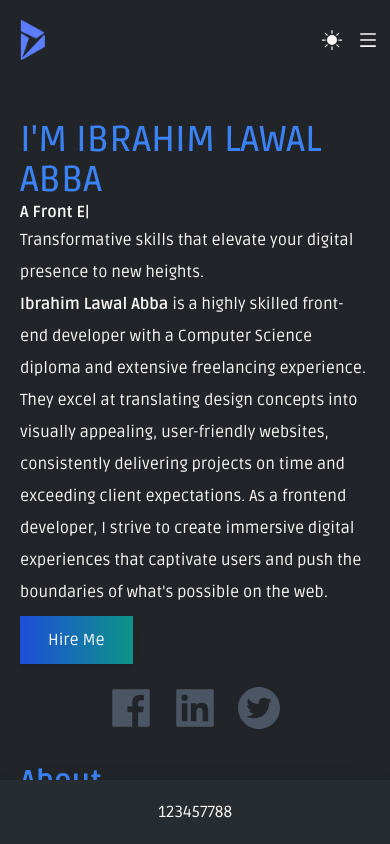
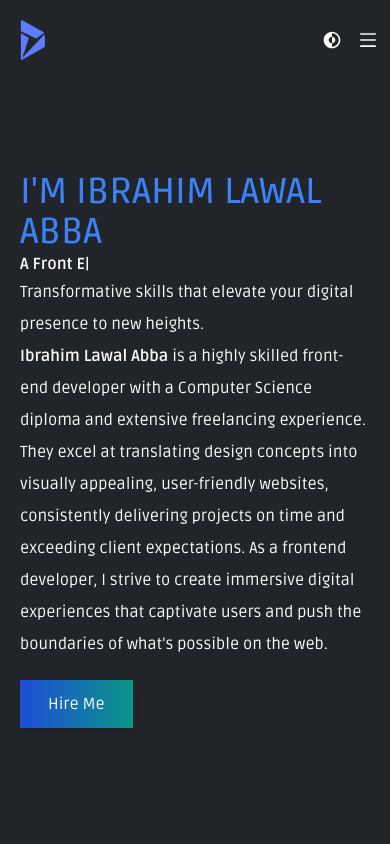
Before and after one commit to Abbalolo/Portfolio, a React (Vite) app: page / in a window 390 px wide. Shown: the top 844 px of the page. Built offline with nearby package versions, Linux system fonts and the light colour scheme.

Commit message:
new fetures

```diff
--- a/src/components/footer/Footer.jsx
+++ b/src/components/footer/Footer.jsx
@@ -1,13 +1,57 @@
-import { useState } from "react"
-
+import { AiFillGithub, AiFillInstagram } from "react-icons/ai";
+import { useEffect } from "react";
+import { useState } from "react";
+import { AiFillFacebook, AiFillLinkedin, AiFillTwitterCircle } from "react-icons/ai"
+import { Link } from "react-router-dom"
 
 function Footer() {
 
+  const [scrolling, setScrolling] = useState(false);
+
+  useEffect(() => {
+    const handleScroll = () => {
+      if (window.scrollY > 100) {
+        setScrolling(true);
+      } else {
+        setScrolling(false);
+      }
+    };
+
+    window.addEventListener('scroll', handleScroll);
+    return () => {
+      window.removeEventListener('scroll', handleScroll);
+    };
+  }, []);
+
 
   return (
-    <section className="bg-[#272c30] md:hidden dark:bg-[#f9f7f6] text-[#f9f7f6] dark:text-[#545454] w-full  p-5 text-center fixed bottom-0 shadow-2xl">
-     123457788
-    </section>
+    <>
+    <footer className={ scrolling ?`bg-[#272c30] dark:bg-[#f9f7f6] text-[#f9f7f6] dark:text-[#545454] w-full p-3 text-center fixed bottom-0 shadow-2xl md:hidden` : `hidden`}>
+     <div
+
+      className="flex text-2xl md:hidden justify-around gap-4  text-gray-600"
+    >
+      <Link target="_blank" to="https://web.facebook.com/lolo.fundz/">
+        <AiFillFacebook className="hover:text-blue-700 duration-300" />
+      </Link>
+      <Link
+        target="_blank"
+        to="https://www.linkedin.com/in/ibrahim-lawal-2772a8243/"
+      >
+        <AiFillLinkedin className="hover:text-blue-500 duration-300" />
+      </Link>
+      <Link target="_blank" to="https://twitter.com/Ibrahim46284657">
+        <AiFillTwitterCircle className="hover:text-blue-300 duration-300" />
+      </Link>
+      <Link target="_blank" to="https://github.com/Abbalolo">
+      <AiFillGithub className="hover:text-white duration-300" />
+      </Link>
+      <Link target="_blank" to="https://instagram.com/lohloh009?igshid=OGQ5ZDc2ODk2ZA==">
+      <AiFillInstagram className="hover:text-red-300 duration-300" />
+      </Link>
+    </div>
+    </footer>
+    </>
   )
 }
 
--- a/src/components/header/Header.jsx
+++ b/src/components/header/Header.jsx
@@ -1,3 +1,4 @@
+import { CgDarkMode } from "react-icons/cg";
 import { Link, NavLink } from "react-router-dom";
 import { BsFillMoonStarsFill, BsFillBrightnessHighFill } from "react-icons/bs";
 import { AiOutlineMenu, AiOutlineClose } from "react-icons/ai";
@@ -44,9 +45,9 @@ function Header() {
               onClick={handleToggleDarkMode}
             >
               {theme === "light" ? (
-                <BsFillBrightnessHighFill />
+                <CgDarkMode  />
                 ) : (
-                <BsFillMoonStarsFill />
+                  <CgDarkMode  />
               )}
 
           </li>
--- a/src/pages/about/About.jsx
+++ b/src/pages/about/About.jsx
@@ -27,8 +27,8 @@ function About() {
 
 
   return (
-    <section className="lg:mx-16 mx-5 md:mb-10 md:mx-10 md:mt-10 h-full">
-       <h2 data-aos="fade-left" className="text-3xl mt-5 mb-5 md:text-4xl font-bold text-blue-500">About</h2>
+    <section className="lg:mx-16 mx-5 md:mb-10 md:mx-10 h-full">
+       <h2 data-aos="fade-left" className="text-3xl mt-5  md:text-4xl font-bold text-blue-500">About</h2>
 
        <article>
         {contents.map((content) => (
@@ -41,6 +41,7 @@ function About() {
   </ul>
   ))}
 </article>
+
     </section>
   );
 }
--- a/src/pages/hero/Hero.jsx
+++ b/src/pages/hero/Hero.jsx
@@ -1,11 +1,11 @@
 import React from 'react'
 
 
-import {
-    AiFillTwitterCircle,
-    AiFillLinkedin,
-    AiFillFacebook,
-  } from "react-icons/ai";
+// import {
+//     AiFillTwitterCircle,
+//     AiFillLinkedin,
+//     AiFillFacebook,
+//   } from "react-icons/ai";
   import clear from "../../assets/clear.png";
   import { Link } from "react-router-dom";
   import Typed from "react-typed";
@@ -18,7 +18,7 @@ function Hero() {
         AOS.init();
       }, []);
   return (
-    <section className="lg:h-full mx-5 lg:mt-24 mt-10 md:mx-10 lg:mx-16">
+    <section className="h-[90vh] mx-5 flex items-center justify-center md:mx-10 lg:mx-16">
     <div className="w-full flex justify-center">
       {/* lg:flex  lg:items lg:h-full lg:w-full lg:flex-row-reverse */}
       {/* <div
@@ -59,7 +59,7 @@ function Hero() {
           experiences that captivate users and push the boundaries of what's
           possible on the web.
         </p>
-        <div className=' md:m-0 my-2'>
+        <div className=' md:m-0 my-5'>
         <button
           data-aos="zoom-in"
           className="block  bg-gradient-to-r duration-300 hover:text-red-500 hover:scale-110 shadow-md from-blue-700 to-teal-600 py-3 px-7 "
@@ -70,23 +70,7 @@ function Hero() {
       </div>
     </div>
 
-    <div
-      data-aos="zoom-right"
-      className="flex text-5xl md:hidden justify-center gap-4 py-3 text-gray-600"
-    >
-      <Link target="_blank" to="https://web.facebook.com/lolo.fundz/">
-        <AiFillFacebook className="hover:text-blue-700 duration-300" />
-      </Link>
-      <Link
-        target="_blank"
-        to="https://www.linkedin.com/in/ibrahim-lawal-2772a8243/"
-      >
-        <AiFillLinkedin className="hover:text-blue-500 duration-300" />
-      </Link>
-      <Link target="_blank" to="https://twitter.com/Ibrahim46284657">
-        <AiFillTwitterCircle className="hover:text-blue-300 duration-300" />
-      </Link>
-    </div>
+
   </section>
   )
 }
```
